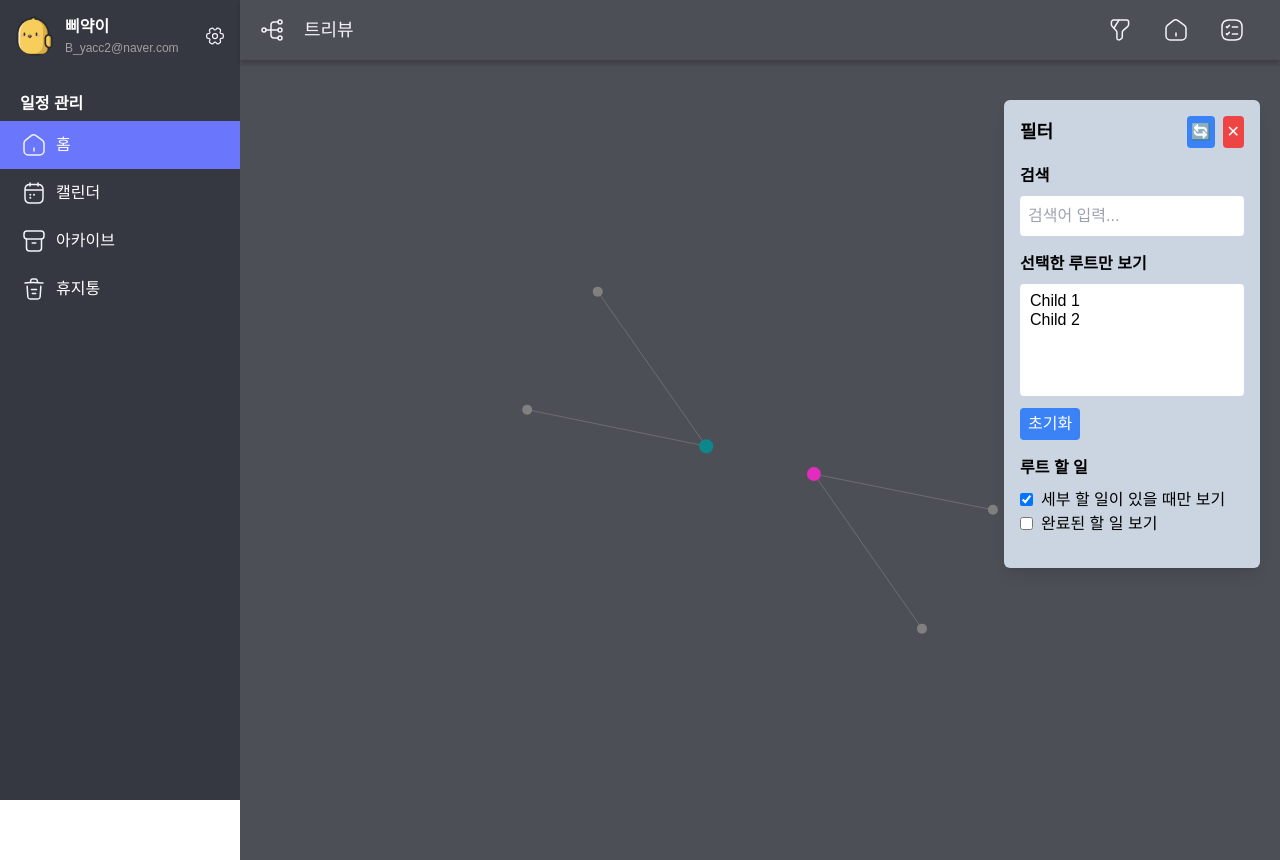
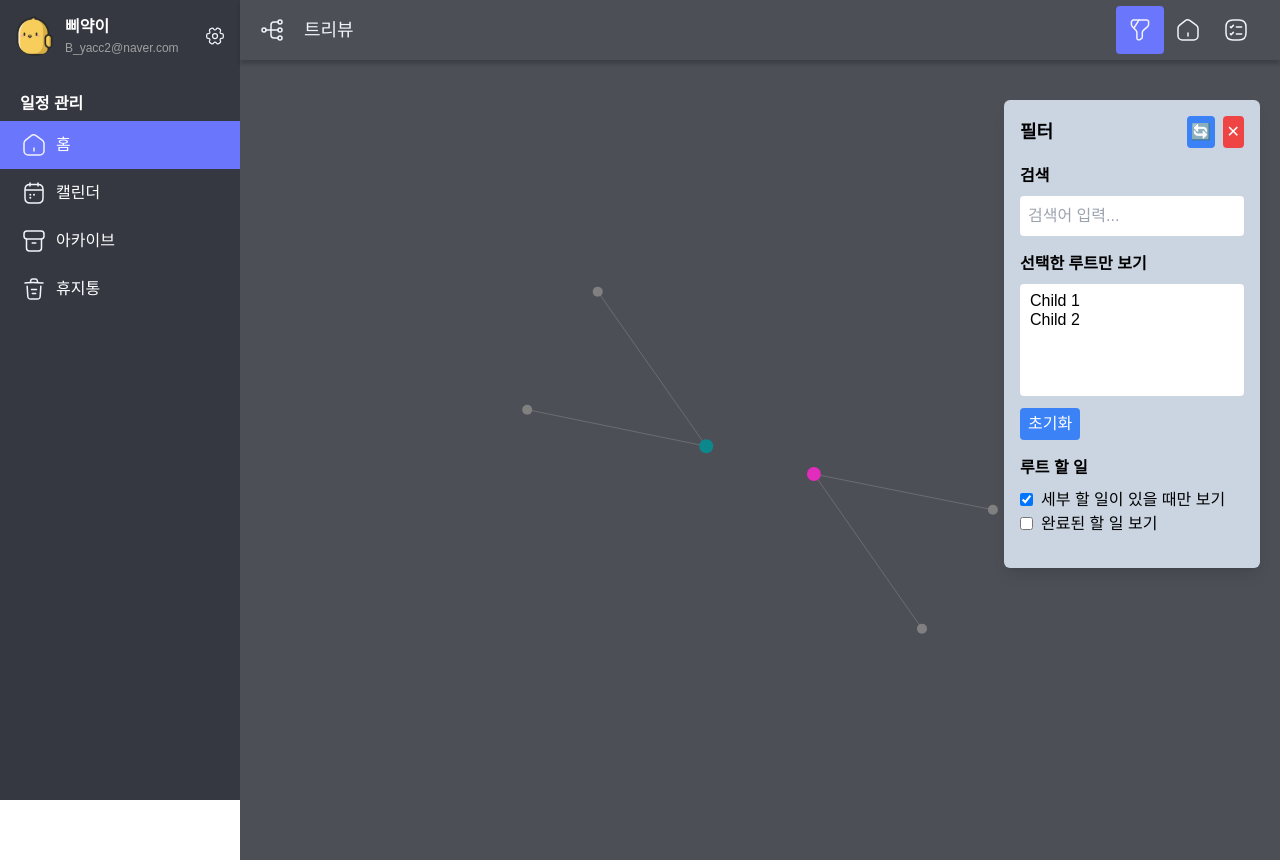
Before and after one commit to Team-MoLU/E-DAY-Next.js, a Next.js app: page /app/tree-view in a window 1280 px wide. Built offline with nearby package versions, Linux system fonts and the light colour scheme; a web font is replaced by a local one.

Commit message:
[feature/EASY-78-menuUI] feat: 트리뷰 탑바에 필터 기능 추가

```diff
--- a/src/components/TreeFilter.js
+++ b/src/components/TreeFilter.js
@@ -1,12 +1,10 @@
-import React, { useState } from "react";
 import { useDispatch, useSelector } from "react-redux";
-import { setTreeFilter } from "@/redux/reducers/uiSlice";
+import { setTreeFilter, toggleTreeFilter } from "@/redux/reducers/uiSlice";
 
 const TreeFilter = () => {
   const dispatch = useDispatch();
   const filter = useSelector((state) => state.ui.treeFilter);
   const allTasks = useSelector((state) => state.tasks.root.children);
-  const [isOpen, setIsOpen] = useState(true);
 
   const handleFilterChange = (filterType, value) => {
     dispatch(setTreeFilter({ ...filter, [filterType]: value }));
@@ -56,7 +54,7 @@ const TreeFilter = () => {
   const filteredRoots = allTasks.filter(isRootValid);
 
   const toggleFilter = () => {
-    setIsOpen(!isOpen);
+    dispatch(toggleTreeFilter());
   };
 
   const refreshFilter = () => {
@@ -72,7 +70,7 @@ const TreeFilter = () => {
 
   return (
     <div className="relative">
-      {isOpen ? (
+      {filter.isOpen ? (
         <div className="fixed right-5 bg-slate-300 rounded-md shadow-lg p-4 w-64 z-50 transition-all duration-300 ease-in-out">
           <div className="flex justify-between items-center mb-4">
             <h3 className="text-lg font-bold">필터</h3>
@@ -156,12 +154,7 @@ const TreeFilter = () => {
           </div>
         </div>
       ) : (
-        <button
-          onClick={toggleFilter}
-          className="fixed right-5 top-5 bg-blue-500 text-white px-4 py-2 rounded shadow-lg z-50 transition-all duration-300 ease-in-out"
-        >
-          필터
-        </button>
+        <div />
       )}
     </div>
   );
--- a/src/components/tobbars/TreeviewTopbar.js
+++ b/src/components/tobbars/TreeviewTopbar.js
@@ -1,21 +1,20 @@
 "use client";
 import { useState, useEffect, useCallback } from "react";
 import { useDispatch, useSelector } from "react-redux";
-import { setMenu } from "@/redux/reducers/menuSlice";
-import { toggleSidebar, setSidebarContent } from "@/redux/reducers/uiSlice";
+import { setTreeFilter, toggleTreeFilter } from "@/redux/reducers/uiSlice";
 import { useRouter } from "next/navigation";
 import styles from "./TreeviewTopbar.module.css";
 import Icon from "@/components/Icon";
 
 export const TreeviewTopbar = () => {
-  const [isFilterActive, setIsFilterActive] = useState(false);
-
   const dispatch = useDispatch();
   // todo 1: tree-view filter 상태를 redux에 저장
+  const filter = useSelector((state) => state.ui.treeFilter);
   const router = useRouter();
 
   const handleFilterButtonClick = () => {
     // todo 1: tree-view filter 상태에 toggle
+    dispatch(toggleTreeFilter());
   };
 
   const handleHomeButtonClick = () => {
@@ -40,7 +39,7 @@ export const TreeviewTopbar = () => {
         <div className={styles.buttonWrapper}>
           <button
             className={`${styles.toggleButton} ${
-              isFilterActive ? styles.active : ""
+              filter.isOpen ? styles.active : ""
             }`}
             onClick={handleFilterButtonClick}
           >
--- a/src/components/tobbars/TreeviewTopbar.module.css
+++ b/src/components/tobbars/TreeviewTopbar.module.css
@@ -36,7 +36,7 @@
   display: flex;
   justify-content: center;
   align-items: center;
-  padding: 16px;
+  padding: 12px;
   background: none;
   border: none;
   color: #f2f3fa;
@@ -55,7 +55,7 @@
 
 .toggleButton.active {
   background-color: var(--primary-color);
-  border-radius: 20px;
+  border-radius: 4px;
 }
 
 .hintText {
--- a/src/redux/reducers/uiSlice.js
+++ b/src/redux/reducers/uiSlice.js
@@ -17,6 +17,7 @@ const uiSlice = createSlice({
       isResizing: false,
     },
     treeFilter: {
+      isOpen: true,
       searchTerm: "",
       selectedRoots: [],
       showRootsWithChildren: true,
@@ -60,6 +61,9 @@ const uiSlice = createSlice({
       }
       state.treeFilter = { ...state.treeFilter, ...newFilter };
     },
+    toggleTreeFilter: (state) => {
+      state.treeFilter.isOpen = !state.treeFilter.isOpen;
+    },
   },
 });
 
@@ -69,5 +73,6 @@ export const {
   setSidebarWidth,
   setIsResizing,
   setTreeFilter,
+  toggleTreeFilter,
 } = uiSlice.actions;
 export default uiSlice.reducer;
```
